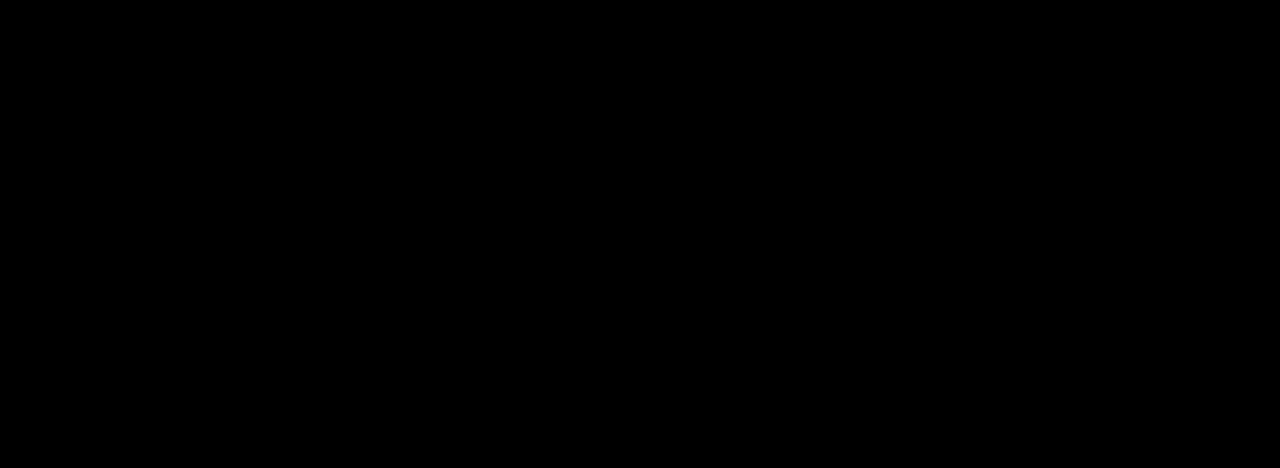
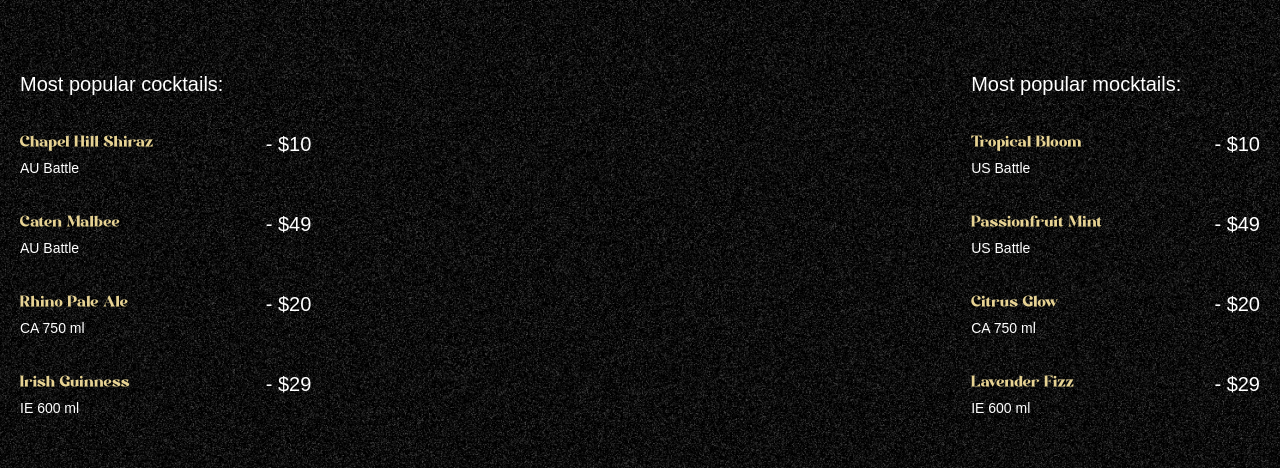
Before and after one commit to JxySzn/Mohito-Coctail, a React (Vite) app: page / in a window 1280 px wide. Shown: the part 890-1358 px from the top of the page. Built offline with nearby package versions, Linux system fonts and the light colour scheme; a web font is replaced by a local one.

Commit message:
feat: Add CockTail section component

```diff
--- a/src/App.jsx
+++ b/src/App.jsx
@@ -2,6 +2,7 @@ import gsap from "gsap";
 import { ScrollTrigger, SplitText } from "gsap/all";
 import Navbar from "./components/Navbar";
 import Hero from "./components/Hero";
+import Cocktails from "./components/Cocktails";
 
 gsap.registerPlugin(ScrollTrigger, SplitText);
 
@@ -10,6 +11,7 @@ const App = () => {
     <main>
       <Navbar />
       <Hero />
+      <Cocktails />
     </main>
   );
 };
--- /dev/null
+++ b/src/components/Cocktails.jsx
@@ -0,0 +1,77 @@
+import { cocktailLists, mockTailLists } from "../../constants";
+import { useGSAP } from "@gsap/react";
+import gsap from "gsap";
+
+const Cocktails = () => {
+  useGSAP(() => {
+    const parallaxTimeline = gsap.timeline({
+      scrollTrigger: {
+        trigger: "#cocktails",
+        start: "top 30%",
+        end: "bottom 80%",
+        scrub: true,
+      },
+    });
+
+    parallaxTimeline
+      .from("#c-left-leaf", {
+        x: -100,
+        y: 100,
+      })
+      .from("#c-right-leaf", {
+        x: 100,
+        y: 100,
+      });
+  });
+  return (
+    <section id="cocktails" className="noisy">
+      <img
+        src="/images/cocktail-left-leaf.png"
+        alt="left leaf"
+        id="c-left-leaf"
+      />
+      <img
+        src="/images/cocktail-right-leaf.png"
+        alt="right leaf"
+        id="c-right-leaf"
+      />
+      <div className="list">
+        <div className="popular">
+          <h2>Most popular cocktails:</h2>
+          <ul>
+            {cocktailLists.map(({ name, country, detail, price }) => (
+              <li key={name}>
+                <div className="md:me-28">
+                  <h3>{name}</h3>
+                  <p>
+                    {country} {detail}
+                  </p>
+                </div>
+                <span>- {price}</span>
+              </li>
+            ))}
+          </ul>
+        </div>
+
+        <div className="loved">
+          <h2>Most popular mocktails:</h2>
+          <ul>
+            {mockTailLists.map(({ name, country, detail, price }) => (
+              <li key={name}>
+                <div className="me-28">
+                  <h3>{name}</h3>
+                  <p>
+                    {country} {detail}
+                  </p>
+                </div>
+                <span>- {price}</span>
+              </li>
+            ))}
+          </ul>
+        </div>
+      </div>
+    </section>
+  );
+};
+
+export default Cocktails;
```
